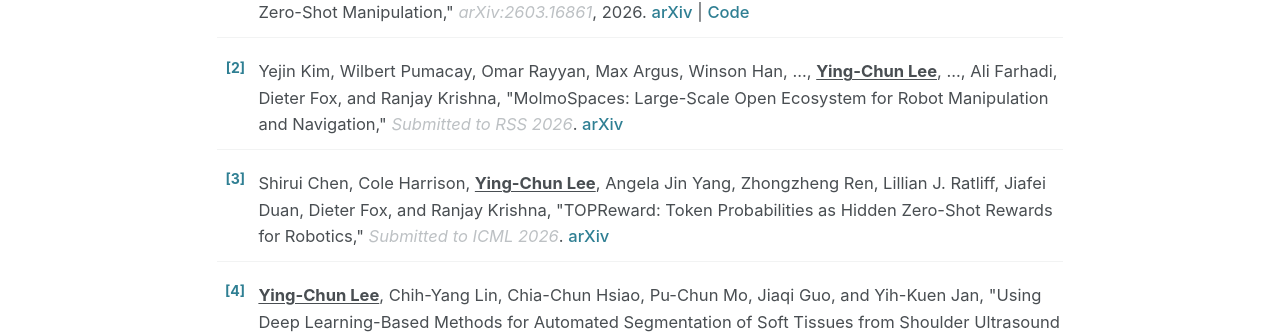
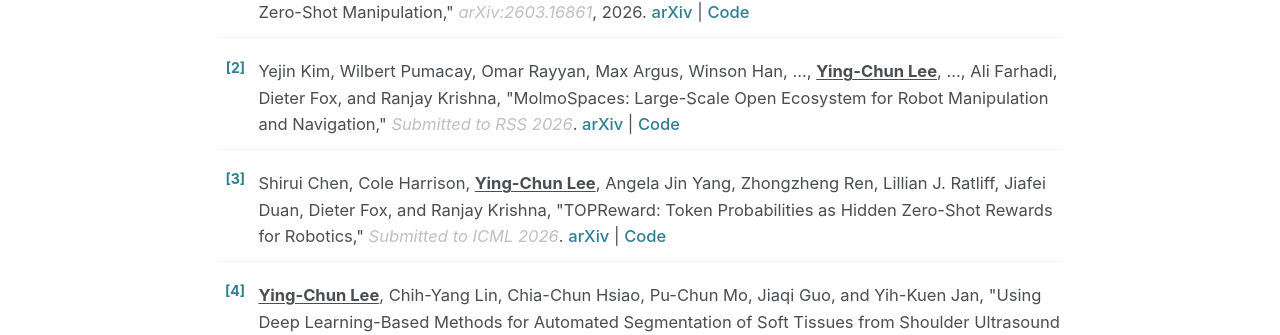
Before and after one commit to thomas0829/thomas0829.github.io, a Jekyll site: the page built from _pages/cv.md, in a window 1280 px wide and 900 px high, scrolled down 3320 px. Shown: the part 146-481 px from the top of the window. Built offline with Jekyll 4.4.1, drawn with Linux system fonts in a browser that asks for light colours; a script that is not in the unit is left out.

Commit message:
Add code links for MolmoSpaces and TOPReward on CV pages

```diff
--- a/_pages/cv.md
+++ b/_pages/cv.md
@@ -204,10 +204,10 @@
       Abhay Deshpande, Maya Guru, Rose Hendrix, Snehal Jauhri, Ainaz Eftekhar, ..., <span class="pub-me">Ying-Chun Lee</span>, ..., Georgia Chalvatzaki, Dhruv Shah, and Ranjay Krishna, "MolmoB0T: Large-Scale Simulation Enables Zero-Shot Manipulation," <em>arXiv:2603.16861</em>, 2026. <a href="https://arxiv.org/abs/2603.16861">arXiv</a> | <a href="https://github.com/allenai/MolmoBot">Code</a>
     </li>
     <li>
-      Yejin Kim, Wilbert Pumacay, Omar Rayyan, Max Argus, Winson Han, ..., <span class="pub-me">Ying-Chun Lee</span>, ..., Ali Farhadi, Dieter Fox, and Ranjay Krishna, "MolmoSpaces: Large-Scale Open Ecosystem for Robot Manipulation and Navigation," <em>Submitted to RSS 2026</em>. <a href="https://arxiv.org/abs/2602.11337">arXiv</a>
+      Yejin Kim, Wilbert Pumacay, Omar Rayyan, Max Argus, Winson Han, ..., <span class="pub-me">Ying-Chun Lee</span>, ..., Ali Farhadi, Dieter Fox, and Ranjay Krishna, "MolmoSpaces: Large-Scale Open Ecosystem for Robot Manipulation and Navigation," <em>Submitted to RSS 2026</em>. <a href="https://arxiv.org/abs/2602.11337">arXiv</a> | <a href="https://github.com/allenai/molmospaces">Code</a>
     </li>
     <li>
-      Shirui Chen, Cole Harrison, <span class="pub-me">Ying-Chun Lee</span>, Angela Jin Yang, Zhongzheng Ren, Lillian J. Ratliff, Jiafei Duan, Dieter Fox, and Ranjay Krishna, "TOPReward: Token Probabilities as Hidden Zero-Shot Rewards for Robotics," <em>Submitted to ICML 2026</em>. <a href="https://arxiv.org/abs/2602.19313">arXiv</a>
+      Shirui Chen, Cole Harrison, <span class="pub-me">Ying-Chun Lee</span>, Angela Jin Yang, Zhongzheng Ren, Lillian J. Ratliff, Jiafei Duan, Dieter Fox, and Ranjay Krishna, "TOPReward: Token Probabilities as Hidden Zero-Shot Rewards for Robotics," <em>Submitted to ICML 2026</em>. <a href="https://arxiv.org/abs/2602.19313">arXiv</a> | <a href="https://github.com/TOPReward/TOPReward">Code</a>
     </li>
     <li>
       <span class="pub-me">Ying-Chun Lee</span>, Chih-Yang Lin, Chia-Chun Hsiao, Pu-Chun Mo, Jiaqi Guo, and Yih-Kuen Jan, "Using Deep Learning-Based Methods for Automated Segmentation of Soft Tissues from Shoulder Ultrasound Images," <em>IEEE Access</em>, Vol. 12, pp. 111,481-111,492, July 2024. <a href="https://doi.org/10.1109/ACCESS.2024.3432691">DOI</a>
```
Also changed, not shown: _pages/zh/cv.md (+2 -2 lines).
